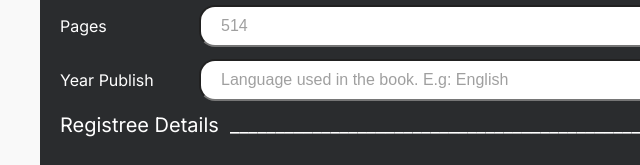
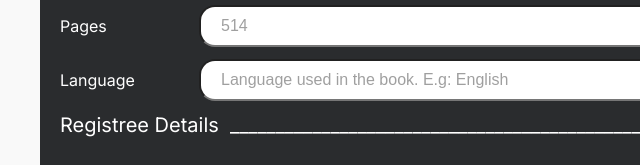
Before and after one commit to iza88my/Form-Input-Week3, a plain HTML site: page index.html in a window 1280 px wide. Shown: the part 598-763 px from the top of the page, 0-640 px from the left. Drawn offline with Linux system fonts and the light colour scheme.

Commit message:
change: name the label --> 'Language'

```diff
--- a/index.html
+++ b/index.html
@@ -95,7 +95,7 @@
             </div>
 
             <div id="language">
-                <label for="language">Year Publish</label>
+                <label for="language">Language</label>
                 <input type="text"  id="language" name="language" value="Language used in the book. E.g: English">
             </div>
 
```
